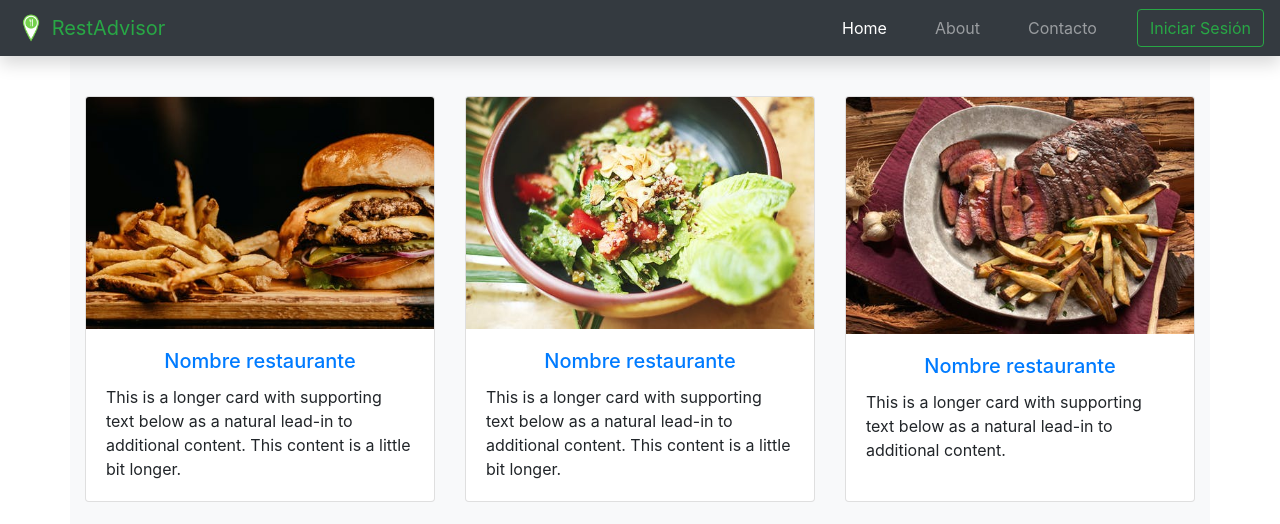
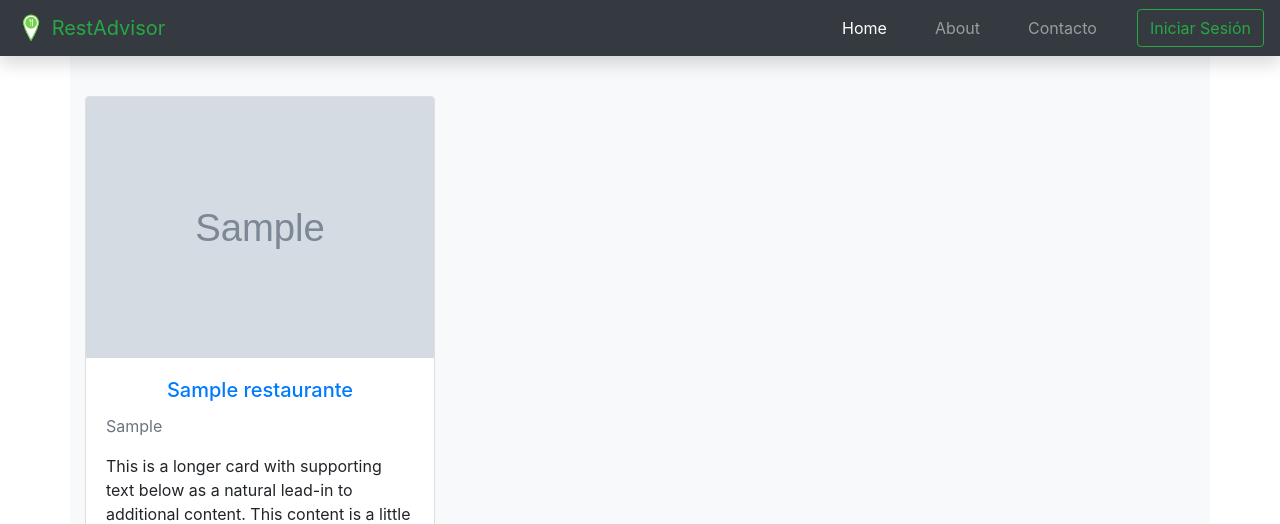
Before and after one commit to RafaelCamps/proyecto-practicas-restadvisor, a PHP site: page / in a window 1280 px wide. Shown: the top 524 px of the page. Run offline with PHP 8.4, Linux system fonts and the light colour scheme; tables that the repository leaves empty hold one stand-in row (values such as "Sample post"); grey boxes marked "Sample" are stand-in pictures.

Commit message:
Mostrar datos restaurantes en página principal - close #17

```diff
--- a/www/views/pages/main.php
+++ b/www/views/pages/main.php
@@ -6,75 +6,21 @@ $restaurantes = RestaurantesController::listarRestaurantesCtrl();
 
 <div class="content container mt-5 bg-light">
 
-
     <div class="row row-cols-1 row-cols-md-2 row-cols-lg-3 pt-5 pb-3">
+        <?php for ($i = 0; $i < count($restaurantes); $i++) : ?>
             <div href="#" class="col mb-4">
                 <div class="card h-100">
-                <img src="./public/img/burger.jpeg" class="card-img-top" alt="...">
+                    <img src="./public/img/<?= $restaurantes[$i]['id_restaurante'] . "/" . $restaurantes[$i]['imagen_principal'];  ?>" class="card-img-top" alt="...">
                     <div class="card-body">
                         <a class="stretched-link text-decoration-none" href="#">
-                        <h5 class="card-title text-center">Nombre restaurante</h5>
+                            <h5 class="card-title text-center"><?= $restaurantes[$i]['nombre']; ?></h5>
                         </a>
+                        <p class="text-secondary"><?= $restaurantes[$i]['localidad']; ?></p>
                         <p class="card-text">This is a longer card with supporting text below as a natural lead-in to additional content. This content is a little bit longer.</p>
                     </div>
                 </div>
             </div>
-        <div class="col mb-4">
-            <div class="card h-100">
-                <img src="./public/img/ensalada.jpeg" class="card-img-top" alt="...">
-                <div class="card-body">
-                    <a class="stretched-link text-decoration-none" href="#">
-                        <h5 class="card-title text-center">Nombre restaurante</h5>
-                    </a>
-                    <p class="card-text">This is a longer card with supporting text below as a natural lead-in to additional content. This content is a little bit longer.</p>
-                </div>
-            </div>
-        </div>
-        <div class="col mb-4">
-            <div class="card h-100">
-                <img src="./public/img/filete.jpeg" class="card-img-top" alt="...">
-                <div class="card-body">
-                    <a class="stretched-link text-decoration-none" href="#">
-                        <h5 class="card-title text-center">Nombre restaurante</h5>
-                    </a>
-                    <p class="card-text">This is a longer card with supporting text below as a natural lead-in to additional content.</p>
-                </div>
-            </div>
-        </div>
-        <div class="col mb-4">
-            <div class="card h-100">
-                <img src="./public/img/pescado.jpeg" class="card-img-top" alt="...">
-                <div class="card-body">
-                    <a class="stretched-link text-decoration-none" href="#">
-                        <h5 class="card-title text-center">Nombre restaurante</h5>
-                    </a>
-                    <p class="card-text">This is a longer card with supporting text below as a natural lead-in to additional content. This content is a little bit longer.</p>
-                </div>
-            </div>
-        </div>
-        <div class="col mb-4">
-            <div class="card h-100">
-                <img src="./public/img/sandwich.jpeg" class="card-img-top" alt="...">
-                <div class="card-body">
-                    <a class="stretched-link text-decoration-none" href="#">
-                        <h5 class="card-title text-center">Nombre restaurante</h5>
-                    </a>
-                    <p class="card-text">This is a longer card with supporting text below as a natural lead-in to additional content. This content is a little bit longer.</p>
-                </div>
-            </div>
-        </div>
-        <div class="col mb-4">
-            <div class="card h-100">
-                <img src="./public/img/tacos.jpeg" class="card-img-top" alt="...">
-                <div class="card-body">
-                    <a class="stretched-link text-decoration-none" href="#">
-                        <h5 class="card-title text-center">Nombre restaurante</h5>
-                    </a>
-                    <p class="card-text">This is a longer card with supporting text below as a natural lead-in to additional content. This content is a little bit longer.</p>
-                </div>
-            </div>
-        </div>
+        <?php endfor; ?>
     </div>
 
-
 </div>
```
Also changed, not shown: www/public/img/5/wasabi-blue-palma.jpg (added), www/public/img/6/blue-sapphire.jpg (renamed from www/public/img/blue-sapphire.jpg), 3 other files. Lines whose indentation alone changed are shown as unchanged.
